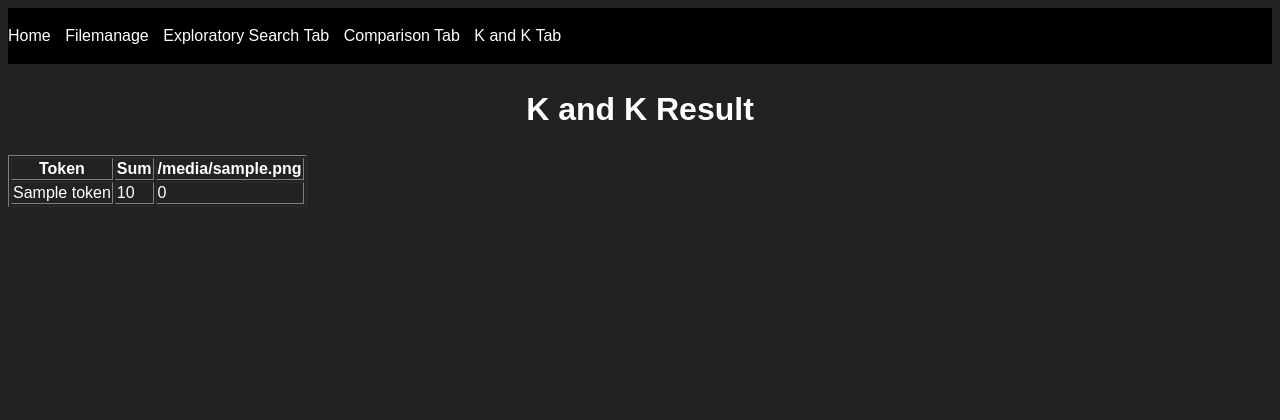
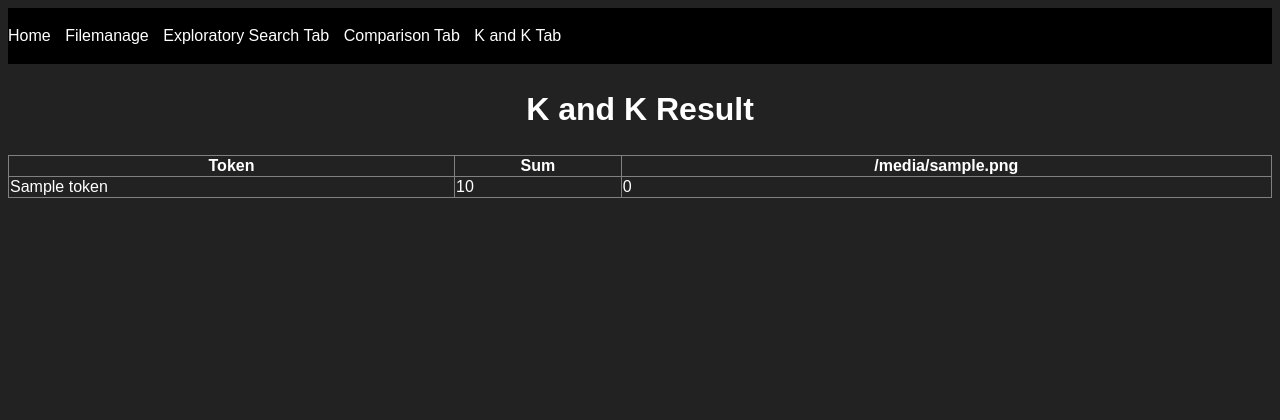
Before and after one commit to Show-Rai-Menn/Authourship_Analasys, a Flask app: template templates/K_and_K_result.html in a window 1280 px wide. Shown: the top 420 px of the page. Run offline with Flask 3, Linux system fonts and the light colour scheme; the template is opened without the code that fills it: most values are stand-ins (such as "Sample title", 1, 10 or a date in 2020).

Commit message:
CSSの最終修正やっとできたー！！！！

```diff
--- /dev/null
+++ b/static/css/K_and_K_result.css
@@ -0,0 +1,11 @@
+.spacer
+{
+    margin-top: 200px;
+}
+
+table
+{
+    width: 100%;
+    border-collapse: collapse;
+    margin-top: 20px;
+}
--- a/static/css/editor.css
+++ b/static/css/editor.css
@@ -10,7 +10,7 @@ textarea {
     width: 70%;
     height: 250px;
     padding: 10px;
-    border: 1px solid #00FFFF;
+    border: 1px solid #2575FC;
     border-radius: 5px;
     resize: vertical;
     background-color: #000;
@@ -18,8 +18,8 @@ textarea {
     font-family: "Courier New", monospace;
     font-size: 14px;
     line-height: 1.5;
-    text-shadow: 0 0 5px #39C5BB;
-    box-shadow: 0 0 10px #39C5BB;
+    text-shadow: 0 0 5px #2575FC;
+    box-shadow: 0 0 10px #2575FC;
 
 }
 
--- a/templates/K_and_K_result.html
+++ b/templates/K_and_K_result.html
@@ -39,4 +39,6 @@
     <source src="{{ url_for('static', filename='audio/analysis_sucsess.mp3') }}" type="audio/mpeg">
 </audio>
 
+<div class = "spacer"> </div>
+
 {% endblock %}
```
